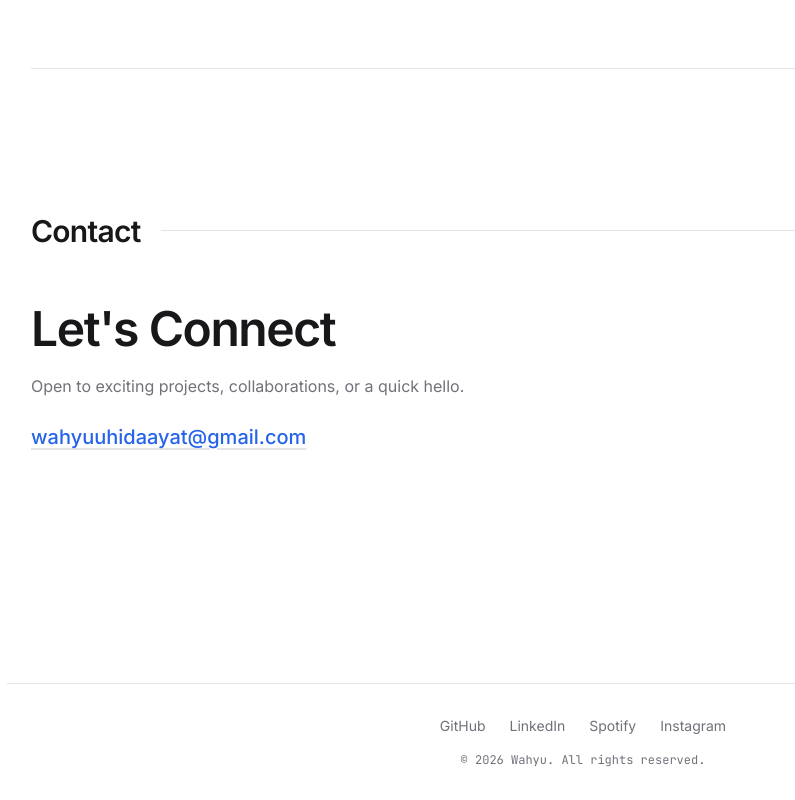
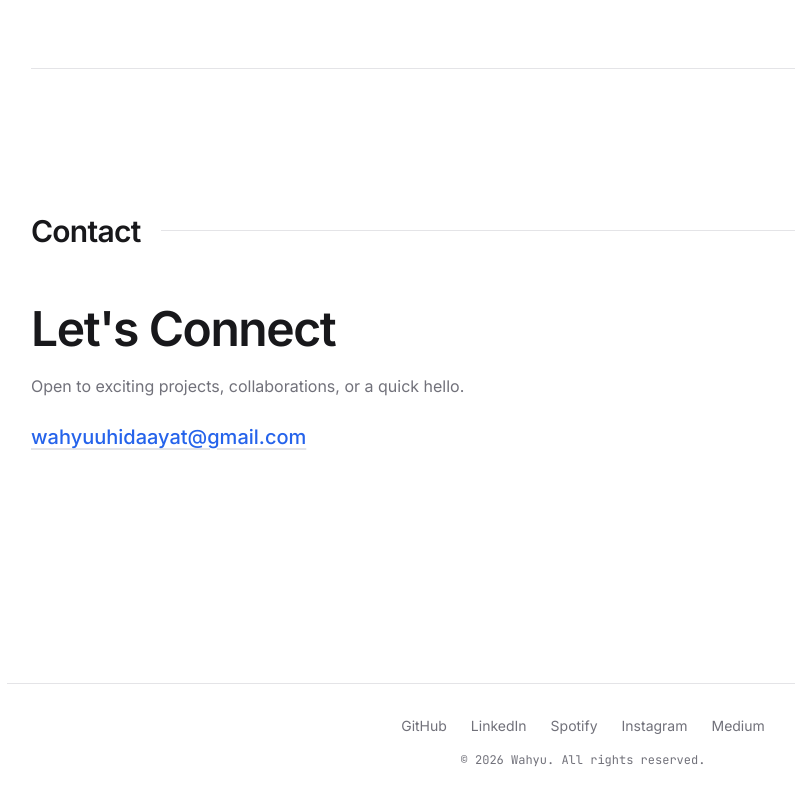
Before and after one commit to wahyuhiddayat/wahyuht, a Next.js app: page / in a window 1280 px wide. Shown: the part 6707-7507 px from the top of the page, without its empty margins (57-852 px from the left). Built offline with nearby package versions, Linux system fonts and the light colour scheme.

Commit message:
feat: add Medium link to footer socials and person schema

```diff
--- a/src/app/layout.tsx
+++ b/src/app/layout.tsx
@@ -147,6 +147,14 @@
               >
                 Instagram
               </a>
+              <a
+                href="https://wahyuuhidaayat.medium.com/"
+                target="_blank"
+                rel="noopener noreferrer"
+                className="text-sm text-muted hover:text-accent transition-colors"
+              >
+                Medium
+              </a>
             </div>
             <p className="font-mono text-center text-xs text-muted">
               &copy; {new Date().getFullYear()} Wahyu. All rights reserved.
--- a/src/lib/structured-data.ts
+++ b/src/lib/structured-data.ts
@@ -30,7 +30,8 @@
       "https://github.com/wahyuhiddayat",
       "https://www.linkedin.com/in/wahyuuhidayat/",
       "https://www.instagram.com/wahyyuht/",
-      "https://open.spotify.com/user/wahyuuhidaayat"
+      "https://open.spotify.com/user/wahyuuhidaayat",
+      "https://wahyuuhidaayat.medium.com/"
     ],
     "knowsAbout": [
       "Data Science",
```
